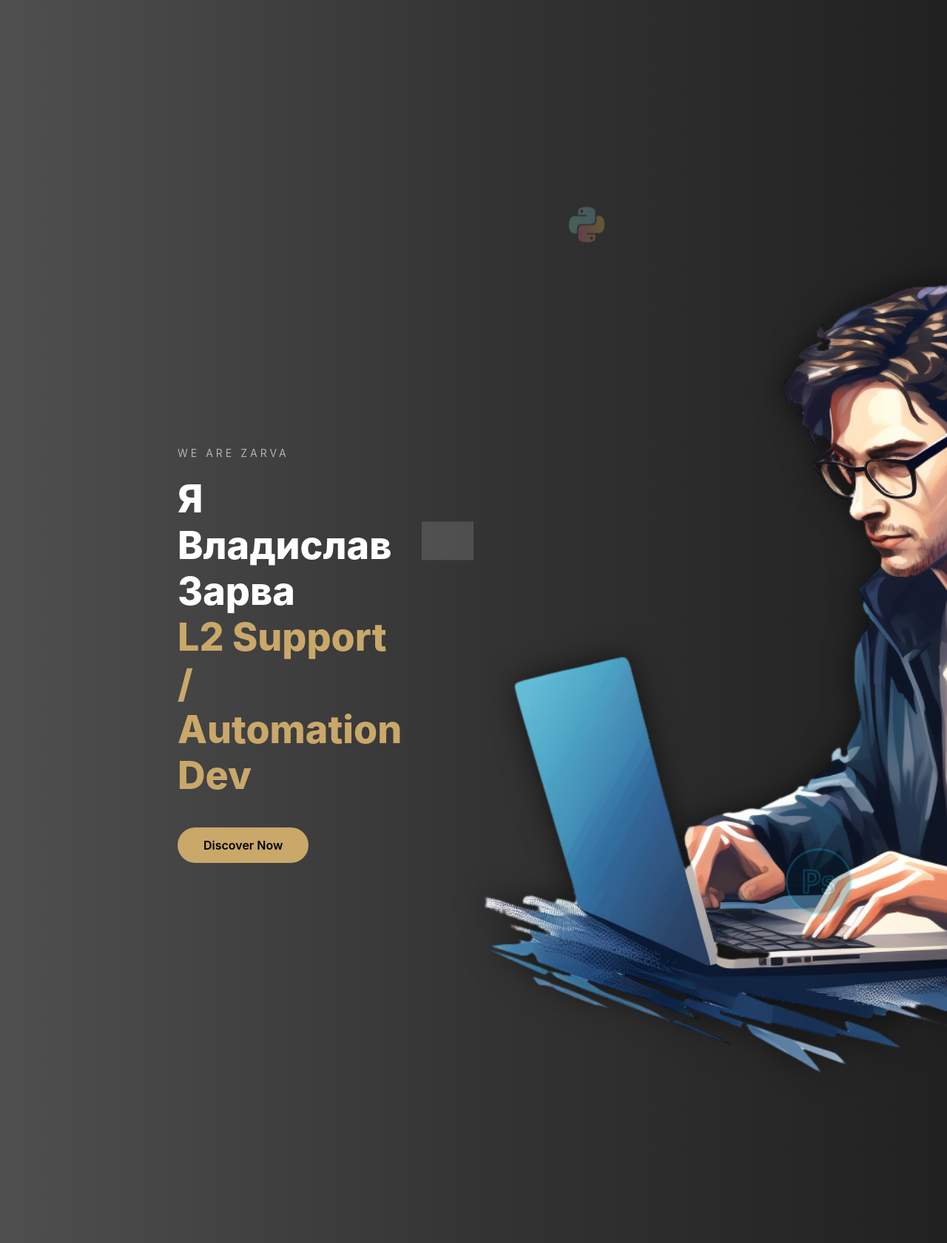
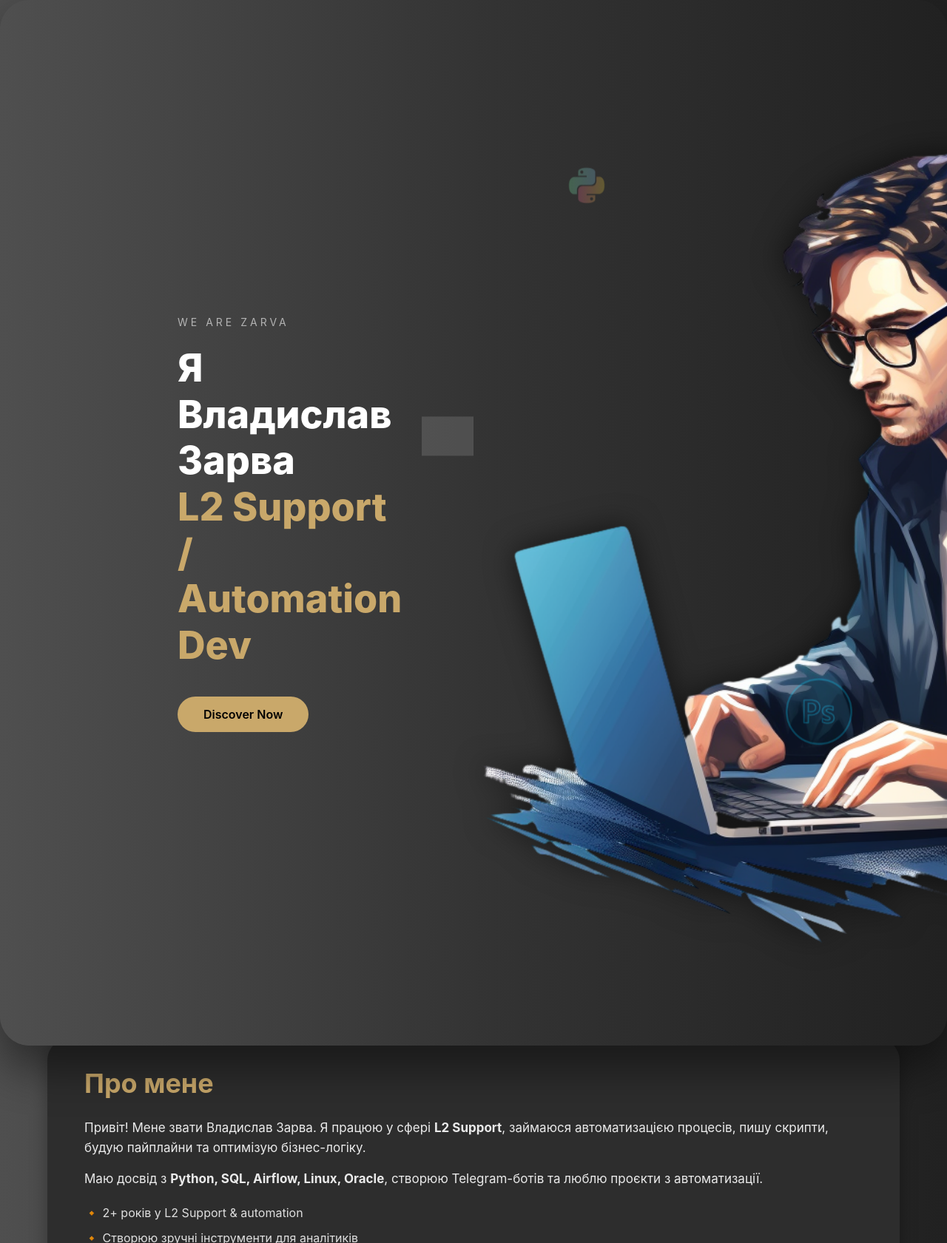
Before and after one commit to zlum4ik/MyResumeSite, a Django app: page / in a window 1280 px wide. Shown: the part 86-1767 px from the top of the page at 74% size. Run offline with Django 4.2, Linux system fonts and the light colour scheme; grey boxes are pictures that could not be loaded.

Commit message:
add_About_banner

```diff
--- /dev/null
+++ b/mysite/main/static/about_me.css
@@ -0,0 +1,47 @@
+.about-section {
+    width: 90%;
+    max-width: 1400px;
+    margin: -120px auto 80px auto;  /* overlap */
+    padding-top: 160px;
+}
+
+
+.about-card {
+    background: #2d2d2d;
+    color: #fff;
+    padding: 40px 50px;
+    border-radius: 30px;
+    box-shadow: 0 0 25px rgba(0,0,0,0.3);
+    transition: 0.3s;
+}
+
+.about-card:hover {
+    transform: translateY(-5px);
+    box-shadow: 0 0 35px rgba(0,0,0,0.45);
+}
+
+.about-title {
+    font-size: 36px;
+    font-weight: 700;
+    margin-bottom: 25px;
+    color: #c9a86a; /* GOLD */
+}
+
+.about-text {
+    font-size: 17px;
+    opacity: 0.9;
+    line-height: 1.6;
+    margin-bottom: 15px;
+}
+
+.about-list {
+    list-style: none;
+    padding-left: 0;
+    margin-top: 20px;
+}
+
+.about-list li {
+    font-size: 16px;
+    margin-bottom: 10px;
+    opacity: 0.85;
+}
--- a/mysite/main/static/banner.css
+++ b/mysite/main/static/banner.css
@@ -16,17 +16,24 @@ html, body {
 
 .hero-section {
     position: relative;
-    height: 100vh;
-    width: 100%;
-    background: #4f4f4f;
+    height: 80vh;
+    max-width: 1700px;
+    margin: 0 auto 40px auto;  /* ← FIX */
+    border-radius: 40px;
+    overflow: hidden;
+
     background: linear-gradient(90deg, rgba(79, 79, 79, 1) 0%, rgba(51, 51, 51, 1) 52%, rgba(33, 33, 33, 1) 100%);
     color: white;
+
     display: flex;
     align-items: center;
     justify-content: space-between;
     padding: 0 120px;
-    overflow: hidden;
+    margin-bottom: -170px; /* ключовий фікс */
+    box-shadow: 0 30px 60px rgba(0, 0, 0, 0.45);
+
 }
+
 
 /* LEFT TEXT BLOCK */
 .hero-content {
--- a/mysite/main/templates/html/home.html
+++ b/mysite/main/templates/html/home.html
@@ -11,10 +11,13 @@
     <!-- Твої стилі -->
     <link rel="stylesheet" href="{% static 'navigate.css' %}">
     <link rel="stylesheet" href="{% static 'banner.css' %}">
+    <link rel="stylesheet" href="{% static 'about_me.css' %}">
+
 
     <!-- Bootstrap JS -->
     <script src="https://cdn.jsdelivr.net/npm/jquery@3.5.1/dist/jquery.slim.min.js"></script>
     <script src="https://cdn.jsdelivr.net/npm/bootstrap@4.6.2/dist/js/bootstrap.bundle.min.js"></script>
+
 </head>
 <body>
 <!-- Header  start-->
@@ -220,14 +223,37 @@
         <img src="{% static 'images/me.png' %}" alt="my photo">
     </div>
 
-    <!-- 3D FLOATING SHAPES -->
     <img src="{% static 'images/shape1.png' %}" class="shape s1">
     <img src="{% static 'images/shape2.png' %}" class="shape s2">
     <img src="{% static 'images/shape3.png' %}" class="shape s3">
 </section>
 
 <!-- Banner end -->
+<!-- ABOUT ME start -->
+<section class="about-section">
+    <div class="about-card">
+        <h2 class="about-title">Про мене</h2>
 
+        <p class="about-text">
+            Привіт! Мене звати Владислав Зарва. Я працюю у сфері
+            <strong>L2 Support</strong>, займаюся автоматизацією процесів,
+            пишу скрипти, будую пайплайни та оптимізую бізнес-логіку.
+        </p>
 
+        <p class="about-text">
+            Маю досвід з <strong>Python, SQL, Airflow, Linux, Oracle</strong>,
+            створюю Telegram-ботів та люблю проєкти з автоматизації.
+        </p>
+
+        <ul class="about-list">
+            <li>🔸 2+ років у L2 Support & automation</li>
+            <li>🔸 Створюю зручні інструменти для аналітиків</li>
+            <li>🔸 Пишу боти, автопроцеси та парсери</li>
+            <li>🔸 Фокус на якості та чистому коді</li>
+        </ul>
+    </div>
+</section>
+<!-- ABOUT ME end -->
+<script src="{% static 'scroll_effect.js' %}"></script>
 </body>
 </html>
```
Also changed, not shown: mysite/main/static/js/scroll_effect.js (added, +26 -0 lines).
